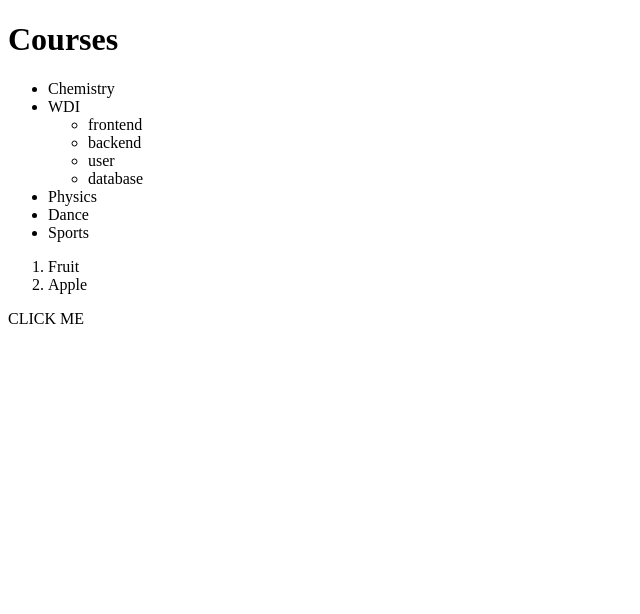
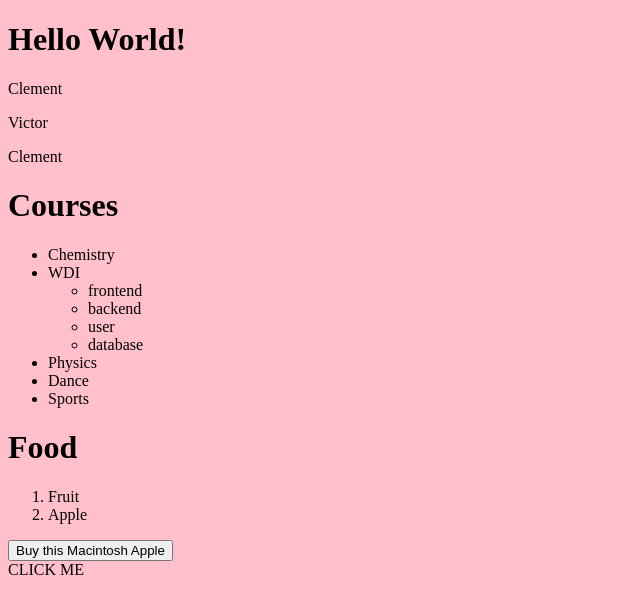
Before and after one commit to WDI-HK-6/intro-jquery, a plain HTML site: page index.html in a window 1280 px wide. Shown: the whole page, without its empty margins (0-640 px from the left). Drawn offline with nearby package versions, Linux system fonts and the light colour scheme.

Commit message:
Added updates from class

```diff
--- a/css/theme.css
+++ b/css/theme.css
@@ -0,0 +1,3 @@
+.body-background{
+  background-color: pink;
+}
--- a/index.html
+++ b/index.html
@@ -5,11 +5,12 @@
     <link rel="stylesheet" type="text/css" href="css/theme.css">
   </head>
 
-  <body>
-<!--     <h1>Hello World!</h1>
+  <body class="body-background">
+    <h1>Hello World!</h1>
     <p id="name">Harry</p>
     <p class="human">Victor</p>
-    <span class="human">Clement</span> -->
+    <span class="human">Clement</span>
+
     <h1>Courses</h1>
     <ul class="courses">
       <li id="chemistry">Chemistry</li>
@@ -26,10 +27,18 @@
       <li>Sports</li>
     </ul>
 
+    <h1>Food</h1>
     <ol class="food">
-        <li>Fruit</li>
-        <li>Apple</li>
+        <li id="fruit" data-expensive='{"id": "harry", "price": "2"}'>Fruit</li>
+        <li data-serial="13412341234">Apple</li>
     </ol>
+
+    <button id="apple" data-serial="13412341234">
+      Buy this Macintosh Apple
+    </button>
+
+
+    </button>
 
     <!-- we want these javascript files to be loaded after all the HTML elements -->
     <script src="//ajax.googleapis.com/ajax/libs/jquery/2.1.1/jquery.min.js"></script>
```
